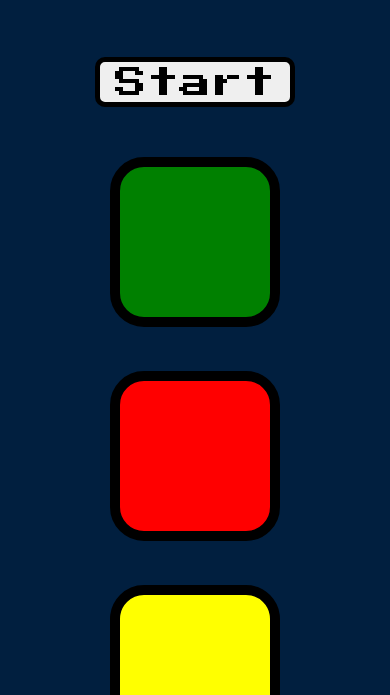
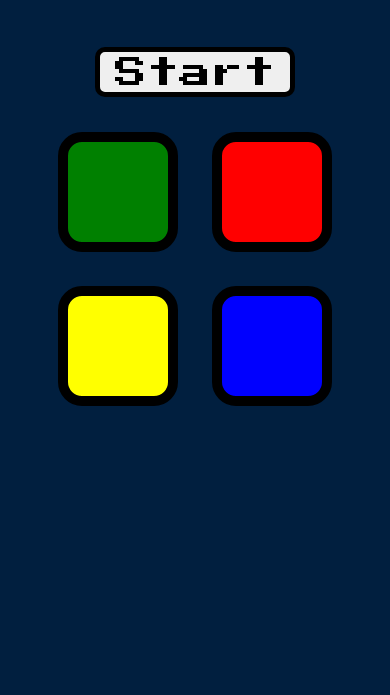
Before and after one commit to sudharsan-ms/simongame-project, a plain HTML site: page index.html in a window 390 px wide. Shown: the part 149-844 px from the top of the page. Drawn offline with nearby package versions, Linux system fonts and the light colour scheme.

Commit message:
modified

```diff
--- a/styles.css
+++ b/styles.css
@@ -80,13 +80,13 @@ body {
   }
 
   .btn{
-    width: 150px;
-    height:150px;
-    margin: 20px;
+    width: 100px;
+    height:100px;
+    margin: 15px;
   }
 
   #startbtn{
-    margin: 30px;
+    margin: 20px;
     width: 200px;
     height: 50px;
     font-size: 2em;
```
